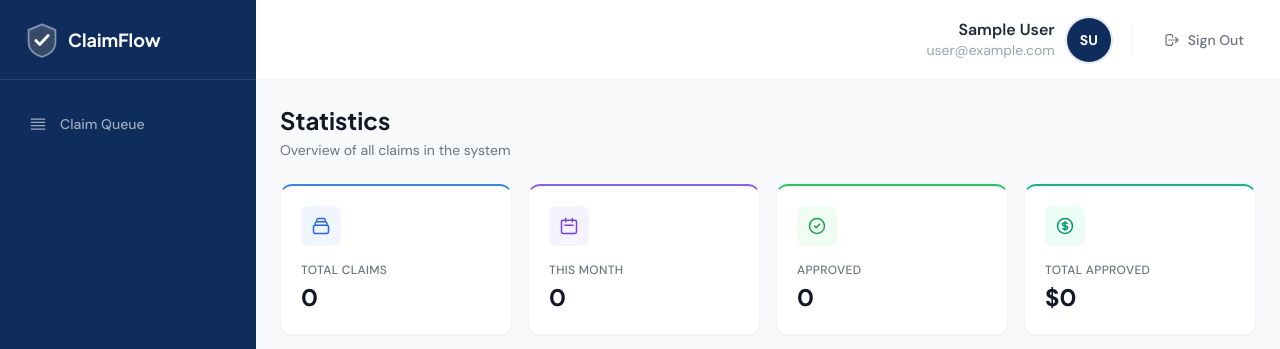
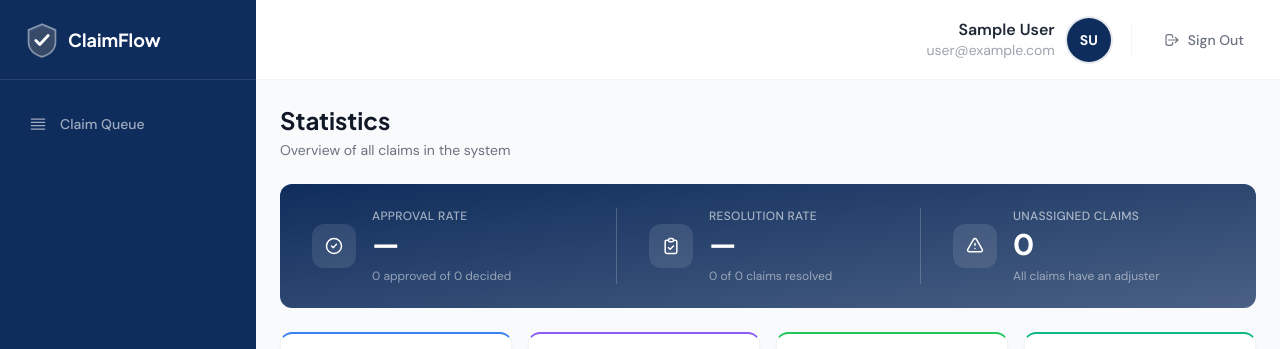
Before and after one commit to umairalee29/UI-React-Insurance-Claim-Portal, a Next.js app: page /adjuster/stats in a window 1280 px wide. Shown: the top 349 px of the page. Built offline with nearby package versions, Linux system fonts and the light colour scheme; no server answers; the database is empty; sample sign-in values are in the browser's storage.

Commit message:
Added a banner for overall overview of the statistics

```diff
--- a/app/(admin)/adjuster/stats/page.tsx
+++ b/app/(admin)/adjuster/stats/page.tsx
@@ -24,13 +24,14 @@ export default async function StatsPage() {
   const now = new Date()
   const startOfMonth = new Date(now.getFullYear(), now.getMonth(), 1)
 
-  const [byStatusAgg, byTypeAgg, thisMonth, approvedClaims] = await Promise.all([
+  const [byStatusAgg, byTypeAgg, thisMonth, approvedClaims, unassigned] = await Promise.all([
     Claim.aggregate([{ $group: { _id: '$status', count: { $sum: 1 } } }]) as Promise<AggResult[]>,
     Claim.aggregate([{ $group: { _id: '$type', count: { $sum: 1 } } }]) as Promise<AggResult[]>,
     Claim.countDocuments({ createdAt: { $gte: startOfMonth } }),
     Claim.find({ status: 'approved', approvedAmount: { $exists: true } })
       .select('estimatedAmount approvedAmount createdAt updatedAt')
       .lean() as Promise<ApprovedClaim[]>,
+    Claim.countDocuments({ $or: [{ assignedAdjusterId: null }, { assignedAdjusterId: { $exists: false } }] }),
   ])
 
   const byStatus = Object.fromEntries(byStatusAgg.map((s) => [s._id, s.count]))
@@ -46,6 +47,15 @@ export default async function StatsPage() {
           }, 0) / approvedClaims.length
         )
       : 0
+
+  const decidedClaims = (byStatus['approved'] ?? 0) + (byStatus['rejected'] ?? 0)
+  const approvalRate = decidedClaims > 0
+    ? ((byStatus['approved'] ?? 0) / decidedClaims * 100).toFixed(1)
+    : '—'
+  const resolvedClaims = (byStatus['approved'] ?? 0) + (byStatus['rejected'] ?? 0) + (byStatus['closed'] ?? 0)
+  const resolutionRate = total > 0
+    ? (resolvedClaims / total * 100).toFixed(1)
+    : '—'
 
   const TYPE_CONFIG_CHART: Record<string, { label: string; bar: string; bg: string; dot: string }> = {
     auto:   { label: '🚗 Auto',    bar: 'bg-blue-500',    bg: 'bg-blue-100',    dot: 'bg-blue-500' },
@@ -129,6 +139,48 @@ export default async function StatsPage() {
         <p className="text-sm text-gray-500 mt-1">Overview of all claims in the system</p>
       </div>
 
+      <div className="rounded-xl bg-gradient-to-br from-primary to-primary/75 px-8 py-6 grid grid-cols-3 divide-x divide-white/20">
+        {[
+          {
+            label: 'Approval Rate',
+            value: approvalRate === '—' ? '—' : `${approvalRate}%`,
+            sub: `${byStatus['approved'] ?? 0} approved of ${decidedClaims} decided`,
+            icon: (
+              <path strokeLinecap="round" strokeLinejoin="round" strokeWidth={1.8} d="M9 12l2 2 4-4m6 2a9 9 0 11-18 0 9 9 0 0118 0z" />
+            ),
+          },
+          {
+            label: 'Resolution Rate',
+            value: resolutionRate === '—' ? '—' : `${resolutionRate}%`,
+            sub: `${resolvedClaims} of ${total} claims resolved`,
+            icon: (
+              <path strokeLinecap="round" strokeLinejoin="round" strokeWidth={1.8} d="M9 5H7a2 2 0 00-2 2v12a2 2 0 002 2h10a2 2 0 002-2V7a2 2 0 00-2-2h-2M9 5a2 2 0 002 2h2a2 2 0 002-2M9 5a2 2 0 012-2h2a2 2 0 012 2m-6 9l2 2 4-4" />
+            ),
+          },
+          {
+            label: 'Unassigned Claims',
+            value: String(unassigned),
+            sub: unassigned === 0 ? 'All claims have an adjuster' : 'Awaiting adjuster assignment',
+            icon: (
+              <path strokeLinecap="round" strokeLinejoin="round" strokeWidth={1.8} d="M12 9v2m0 4h.01m-6.938 4h13.856c1.54 0 2.502-1.667 1.732-3L13.732 4c-.77-1.333-2.694-1.333-3.464 0L3.34 16c-.77 1.333.192 3 1.732 3z" />
+            ),
+          },
+        ].map((item, i) => (
+          <div key={i} className="flex items-center gap-4 px-8 first:pl-0 last:pr-0">
+            <div className="w-11 h-11 rounded-xl bg-white/10 flex items-center justify-center shrink-0">
+              <svg className="w-5 h-5 text-white" fill="none" stroke="currentColor" viewBox="0 0 24 24">
+                {item.icon}
+              </svg>
+            </div>
+            <div>
+              <p className="text-xs font-medium text-white/60 uppercase tracking-wide">{item.label}</p>
+              <p className="text-3xl font-bold text-white leading-tight mt-0.5">{item.value}</p>
+              <p className="text-xs text-white/50 mt-1">{item.sub}</p>
+            </div>
+          </div>
+        ))}
+      </div>
+
       <div className="grid grid-cols-2 lg:grid-cols-4 gap-4">
         {kpiCards.map((card) => (
           <div
```
